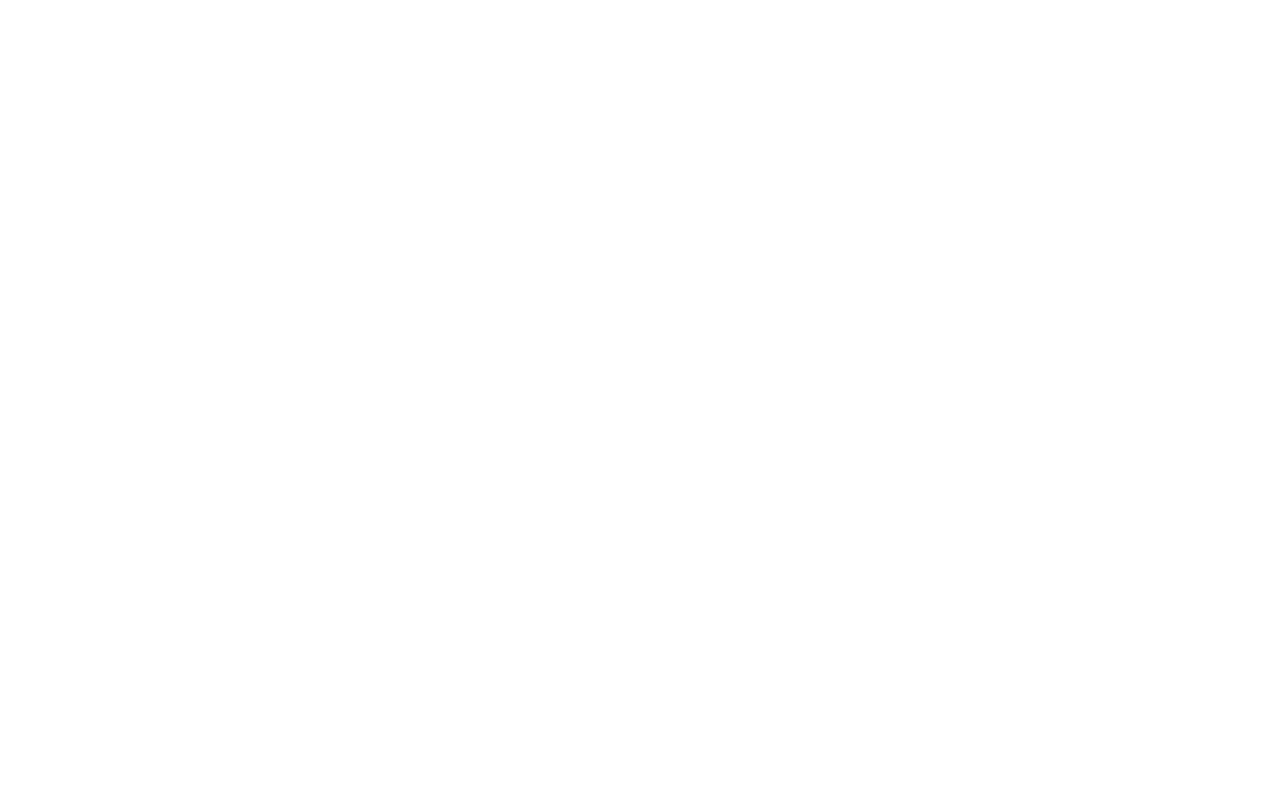
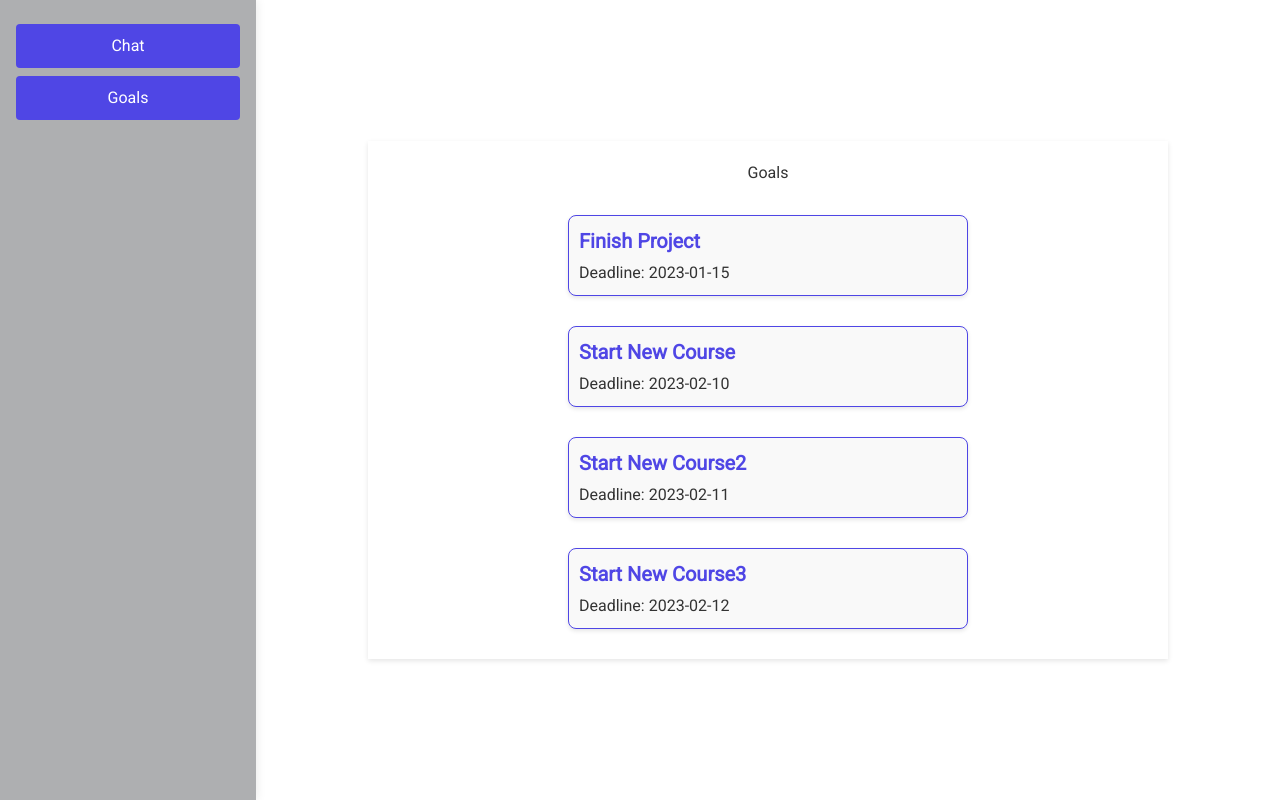
Before and after one commit to CousCous08/Fruit-Ion, a React (Create React App) app in the folder app/: page /goals in a window 1280 px wide. Before the commit this address had no page. Built offline with nearby package versions, Linux system fonts and the light colour scheme.

Commit message:
Add Goals Page

```diff
--- a/app/public/index.html
+++ b/app/public/index.html
@@ -3,7 +3,7 @@
   <head>
     <meta charset="utf-8" />
     <link rel="icon" href="%PUBLIC_URL%/favicon.ico" />
-    <link href="https://fonts.googleapis.com/css?family=Roboto:400,400i,700&display=swap" rel="stylesheet">
+    <link href="https://fonts.googleapis.com/css?family=Roboto&display=swap" rel="stylesheet">
 
     <meta name="viewport" content="width=device-width, initial-scale=1" />
     <meta name="theme-color" content="#000000" />
--- a/app/src/App.js
+++ b/app/src/App.js
@@ -4,13 +4,14 @@
 import Login from './pages/Login';
 import Home from './pages/Home';
 import About from './pages/About';
+import GoalsPage from './pages/GoalsPage';
 
 const App = () => (
   <BrowserRouter>
     <Routes>
       <Route path="/" element={<Login />} />
       <Route path="/chat" element={<Layout><Home /></Layout>} />
-      <Route path="/about" element={<Layout><About /></Layout>} />
+      <Route path="/goals" element={<Layout><GoalsPage /></Layout>} />
     </Routes>
   </BrowserRouter>
 );
--- /dev/null
+++ b/app/src/components/GoalCard.css
@@ -0,0 +1,26 @@
+.goal-card {
+    width: 400px;
+    border: 1px solid #4F46E5; /* Blue border */
+    margin: 10px;
+    padding: 10px;
+    border-radius: 8px; /* Rounded corners */
+    box-shadow: 0 2px 4px rgba(0, 0, 0, 0.1); /* Subtle shadow */
+    background-color: #f9f9f9; /* Light background */
+  }
+
+  .goal-card h2 {
+    color: #4F46E5; /* Blue heading */
+    font-size: 20px;
+    font-weight: bold;
+    margin-bottom: 5px;
+  }
+
+  .goal-card p {
+    color: #333; /* Darker text color for contrast */
+    font-size: 15; /* Slightly smaller font size */
+  }
+
+  .goal-card:hover {
+    border-color: #0056b3; /* Darker blue on hover */
+    box-shadow: 0 4px 8px rgba(0, 0, 0, 0.2); /* Larger shadow on hover */
+  }
--- /dev/null
+++ b/app/src/components/GoalCard.js
@@ -0,0 +1,13 @@
+import React from 'react';
+import './GoalCard.css';
+
+const GoalCard = ({ name, deadline }) => {
+  return (
+    <div className="goal-card">
+      <h2>{name}</h2>
+      <p>Deadline: {deadline}</p>
+    </div>
+  );
+}
+
+export default GoalCard;
--- a/app/src/components/Menu.css
+++ b/app/src/components/Menu.css
@@ -22,7 +22,7 @@
     text-align: center;
     text-decoration: none; /* Remove underline from links */
     color: white; /* Button text color */
-    background: #b346bd; /* Button background color */
+    background: #4F46E5; /* Button background color */
     border: none; /* Remove border */
     border-radius: 4px; /* Slightly rounded corners for a modern look */
     /* font-weight: bold; Make the text bold */
@@ -31,7 +31,7 @@
 }
 
 .menu-button:hover {
-    background-color: #991893; /* Slightly darker on hover */
+    background-color: #6760e2; /* Slightly darker on hover */
 }
 
 
--- a/app/src/components/Menu.js
+++ b/app/src/components/Menu.js
@@ -6,7 +6,7 @@
     return (
         <div className="menu">
             <Link to="/chat" className = "menu-button">Chat</Link>
-            <Link to="/about" className = "menu-button">About</Link>
+            <Link to="/goals" className = "menu-button">Goals</Link>
         </div>
     );
 }
--- a/app/src/index.css
+++ b/app/src/index.css
@@ -2,3 +2,8 @@
 @tailwind base;
 @tailwind components;
 @tailwind utilities;
+@import url('https://fonts.googleapis.com/css?family=Roboto&display=swap');
+
+body {
+    font-family: 'Roboto', sans-serif;
+}
--- /dev/null
+++ b/app/src/pages/GoalsPage.css
@@ -0,0 +1,20 @@
+.goals-container {
+    padding: 20px;
+    max-width: 800px; /* Limiting max width for better readability */
+    margin: 0 auto; /* Centering the container */
+    background-color: #ffffff; /* White background */
+    box-shadow: 0 2px 5px rgba(0, 0, 0, 0.1); /* Adding a subtle shadow */
+  }
+
+  .goals-header {
+    color: #333;
+    text-align: center; /* Centering the header text */
+    margin-bottom: 20px; /* Spacing between header and cards */
+  }
+
+  .goals-list {
+    display: flex;
+    flex-wrap: wrap; /* Allowing cards to wrap in smaller screens */
+    justify-content: space-around; /* Evenly space out cards */
+    gap: 10px; /* Space between cards */
+  }
--- /dev/null
+++ b/app/src/pages/GoalsPage.js
@@ -0,0 +1,27 @@
+import React from 'react';
+import GoalCard from '../components/GoalCard';
+import './GoalsPage.css';
+
+
+
+const GoalsPage = () => {
+    const goals = [
+        { id: 1, name: "Finish Project", deadline: "2023-01-15" },
+        { id: 2, name: "Start New Course", deadline: "2023-02-10" },
+        { id: 3, name: "Start New Course2", deadline: "2023-02-11" },
+        { id: 4, name: "Start New Course3", deadline: "2023-02-12" },
+    ];
+
+    return (
+        <div className="goals-container">
+            <h1 className="goals-header">Goals</h1>
+            <div className="goals-list">
+                {goals.map(goal => (
+                    <GoalCard key={goal.name} name={goal.name} deadline={goal.deadline} />
+                ))}
+            </div>
+        </div>
+    );
+}
+
+export default GoalsPage;
```
